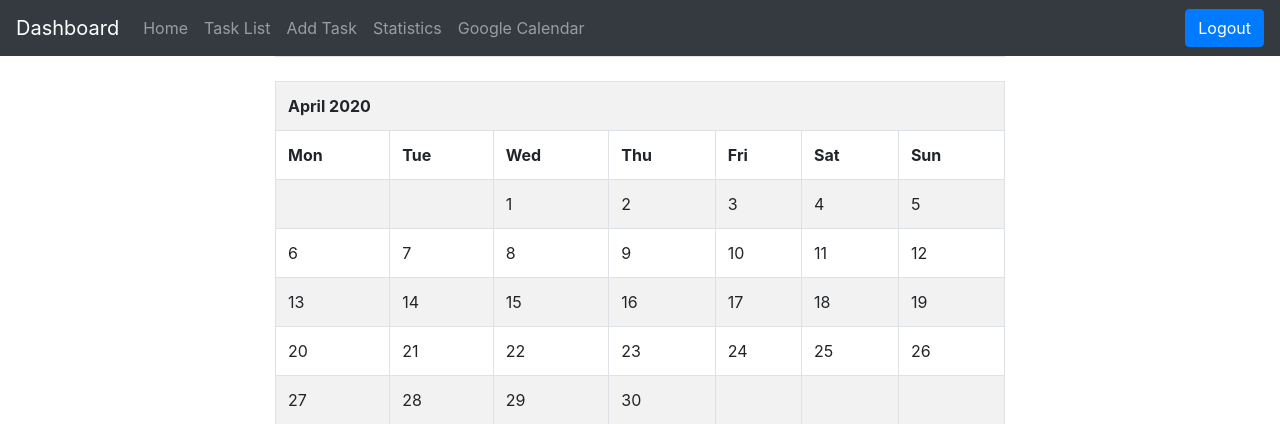
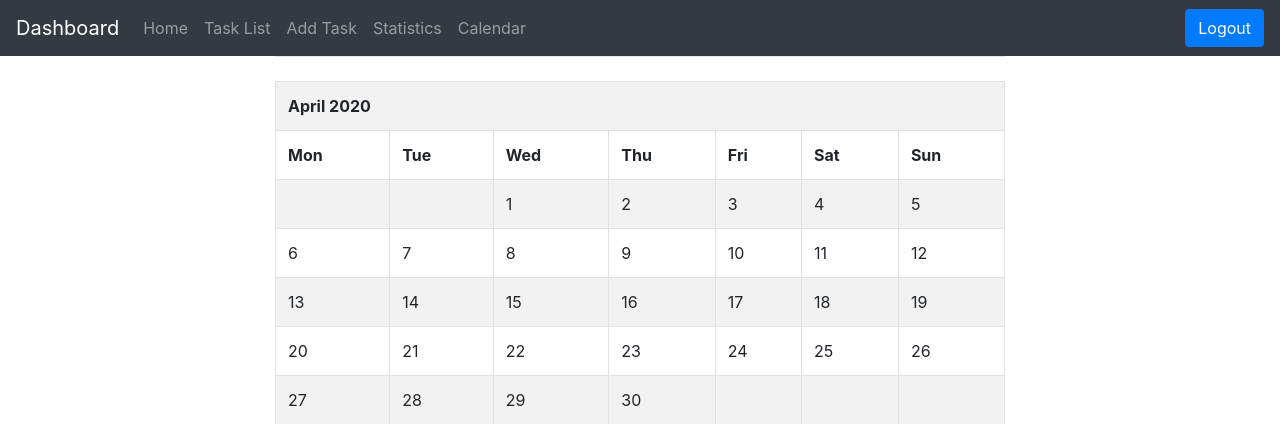
Before and after one commit to jac3rd/project-wildcard-dashboard, a Django app: page /tasks/calendar/ in a window 1280 px wide. Shown: the top 424 px of the page. Run offline with Django 3.2, Linux system fonts and the light colour scheme; the visitor is signed in with stand-in values (Sample User, id 1); data that the repository does not hold is empty; some libraries are stand-ins or nearby versions.

Commit message:
Updated Navbar links to Calendar

```diff
--- a/tasks/templates/base.html
+++ b/tasks/templates/base.html
@@ -22,7 +22,7 @@
           <a class="nav-item nav-link" href="{% url 'tasks:add_task' %}">Add Task<span class="sr-only"></span></a> <!--change all hrefs-->
           <a class="nav-item nav-link" href="{% url 'tasks:list' %}">View Tasks</a>
           {% if request.user.is_authenticated %}
-          <a class="nav-item nav-link" href="https://calendar.google.com/calendar/embed?src={{user.username}}%40gmail.com&ctz=America%2FNew_York">Google Calendar</a>
+          <a class="nav-item nav-link" href="{% url 'tasks:calendar' %}">Calendar</a>
           {% endif %}
         </div>
       </div>
--- a/templates/base.html
+++ b/templates/base.html
@@ -21,7 +21,7 @@
              <a class="nav-item nav-link" href="{% url 'tasks:list' %}">Task List</a>
              <a class="nav-item nav-link" href="{% url 'tasks:add_task' %}">Add Task<span class="sr-only"></span></a> <!--change all hrefs-->
              <a class="nav-item nav-link" href="{% url 'tasks:stats' %}">Statistics</a>
-             <a class="nav-item nav-link" href="https://calendar.google.com/calendar/?src={{user.email}}&ctz=America%2FNew_York">Google Calendar</a>
+             <a class="nav-item nav-link" href="{% url 'tasks:calendar' %}">Calendar</a>
             {% endif %}
             </div>
         </div>
```
